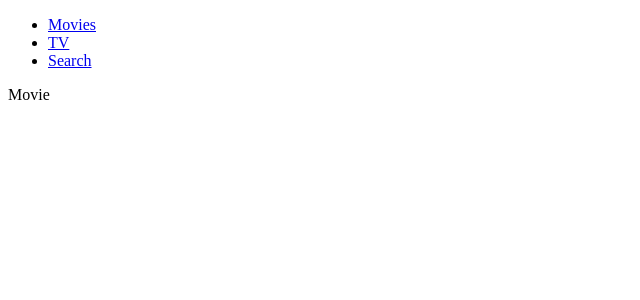
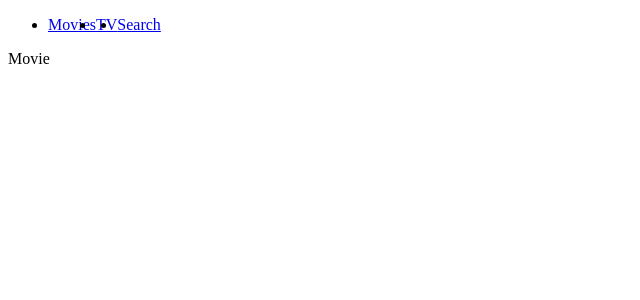
Before and after one commit to baekjungkim/nomflix, a React (Create React App) app: page /#/ in a window 1280 px wide. Shown: the top 300 px of the page, without its empty margins (0-640 px from the left). Built offline with nearby package versions, Linux system fonts and the light colour scheme.

Commit message:
CSS in React part One

```diff
--- /dev/null
+++ b/src/Components/Header/Header.css
@@ -0,0 +1,3 @@
+.nav ul {
+  display: flex;
+}
--- a/src/Components/Header.js
+++ b/src/Components/Header/Header.js
@@ -1,7 +1,8 @@
 import React from "react";
+import "./Header.css";
 
 export default () => (
-  <header>
+  <header className="nav">
     <ul>
       <li>
         <a href="/">Movies</a>
--- /dev/null
+++ b/src/Components/Header/index.js
@@ -0,0 +1,3 @@
+import Header from "./Header";
+
+export default Header;
```
